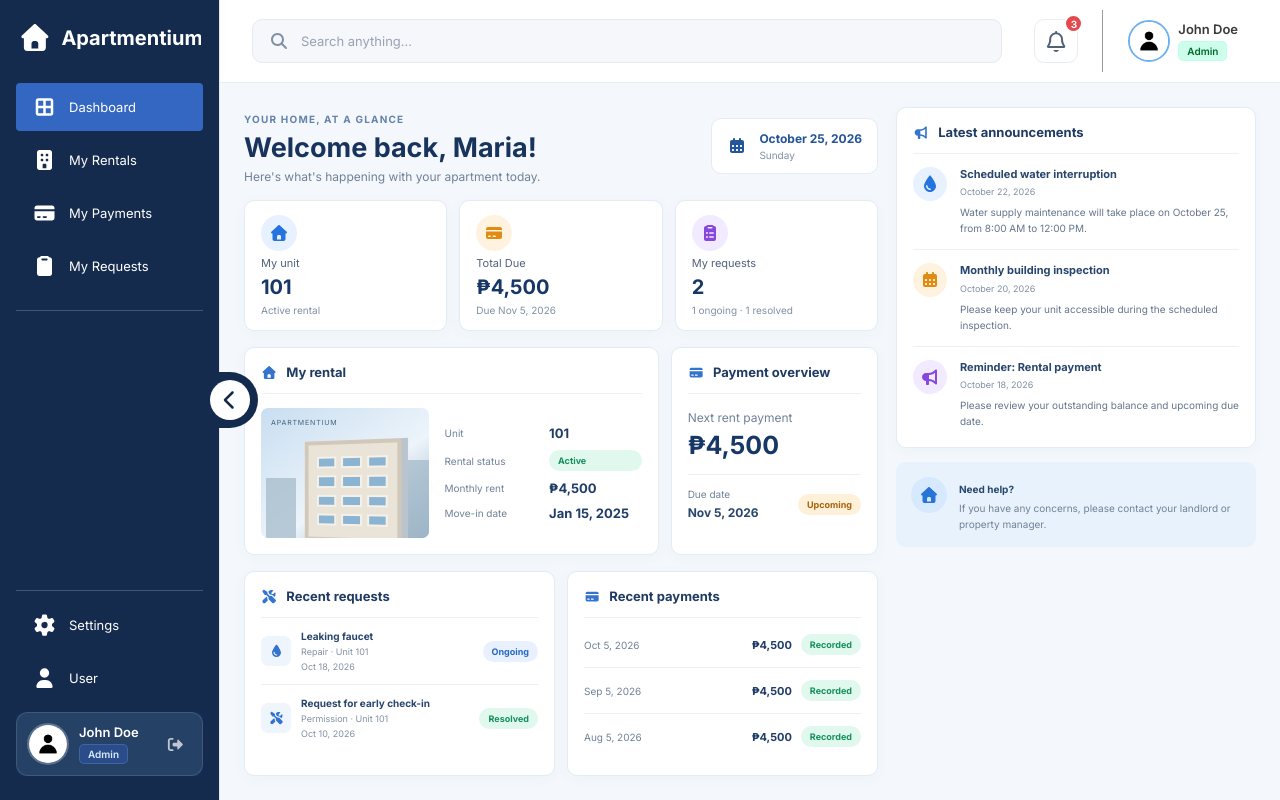
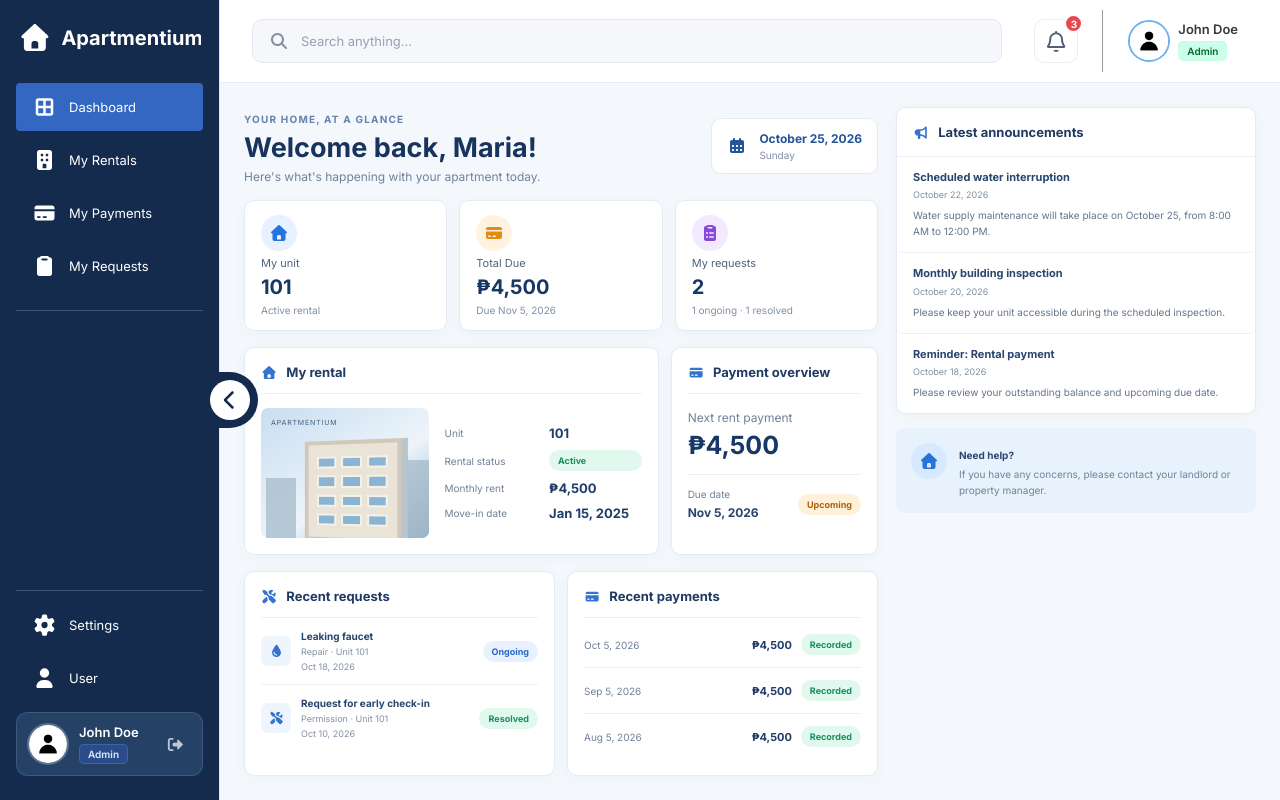
Before and after one commit to Stewpth/Apartment-Rental-Management, a React (Vite) app in the folder apartmentium-frontend/: page /tenant/dashboard in a window 1280 px wide. Built offline with nearby package versions, Linux system fonts and the light colour scheme.

Commit message:
FEAT(Frontend): Create announcement modal to make the announcement on tenant's dashboard interactive

```diff
--- a/apartmentium-frontend/src/pages/Dashboard/Tenant-Dashboard-Contents/DashboardAnnouncements.css
+++ b/apartmentium-frontend/src/pages/Dashboard/Tenant-Dashboard-Contents/DashboardAnnouncements.css
@@ -1,14 +1,186 @@
-.tenant-announcements { display: grid; }
-.tenant-announcement { display: grid; grid-template-columns: 36px minmax(0, 1fr); gap: 11px; padding: 13px 0; border-bottom: 1px solid #edf1f6; }
-.tenant-announcement:last-child { padding-bottom: 2px; border: 0; }
-.tenant-announcement-icon { display: grid; place-items: center; flex: 0 0 auto; width: 34px; height: 34px; border-radius: 50%; }
-.tenant-announcement-icon.blue { color: #2473df; background: #e8f1ff; }
-.tenant-announcement-icon.amber { color: #e18b12; background: #fff3df; }
-.tenant-announcement-icon.violet { color: #8749db; background: #f2eaff; }
-.tenant-announcement strong { display: block; color: #29466e; font-size: 11px; line-height: 1.4; }
-.tenant-announcement time { display: block; margin-top: 4px; color: #8190a4; font-size: 9px; }
-.tenant-announcement p { margin-top: 7px; color: #64758c; font-size: 10px; line-height: 1.6; }
-.tenant-help { display: flex; align-items: flex-start; gap: 12px; padding: 15px; border-radius: 9px; background: #e8f2fc; }
-.tenant-help-icon { display: grid; place-items: center; flex: 0 0 36px; height: 36px; border-radius: 50%; color: #2674d7; background: #d7e9ff; }
-.tenant-help strong { color: #29466e; font-size: 10px; }
-.tenant-help p { margin-top: 4px; color: #718198; font-size: 10px; line-height: 1.55; }
+/* ==============================
+   Latest Announcements
+============================== */
+
+.announcement-panel {
+  padding: 0;
+}
+
+.tenant-announcements {
+  display: grid;
+  max-height: 400px;
+  overflow-y: auto;
+  overscroll-behavior: contain;
+  scrollbar-width: thin;
+  scrollbar-color: #c6d4e5 transparent;
+}
+
+.tenant-announcement {
+  display: block;
+  padding: 13px 16px;
+  border-bottom: 1px solid #edf1f6;
+  border-radius: 6px;
+  cursor: pointer;
+  transition: background-color 0.18s ease;
+}
+
+.tenant-announcement:last-child {
+  border-bottom: 0;
+}
+
+.tenant-announcement:hover {
+  background-color: #f7faff;
+}
+
+.tenant-announcement:focus-visible {
+  outline: 3px solid rgba(51, 103, 193, 0.28);
+  outline-offset: -3px;
+}
+
+.tenant-announcement strong {
+  display: block;
+  color: #29466e;
+  font-size: 11px;
+  line-height: 1.4;
+}
+
+.tenant-announcement time {
+  display: block;
+  margin-top: 4px;
+  color: #8190a4;
+  font-size: 9px;
+}
+
+.tenant-announcement p {
+  margin: 7px 0 0;
+  color: #64758c;
+  font-size: 10px;
+  line-height: 1.6;
+}
+
+/* ==============================
+   Announcement Modal
+============================== */
+
+.tenant-announcement-modal-overlay {
+  position: fixed;
+  z-index: 1200;
+  inset: 0;
+  display: grid;
+  place-items: center;
+  overflow-y: auto;
+  padding: 20px;
+  background: rgba(22, 33, 48, 0.48);
+}
+
+.tenant-announcement-modal {
+  box-sizing: border-box;
+  width: min(100%, 540px);
+  padding: 24px;
+  border: 1px solid #e1e8f0;
+  border-radius: 14px;
+  background: #fff;
+  color: #203b63;
+  box-shadow: 0 20px 60px rgba(18, 31, 48, 0.2);
+}
+
+.tenant-announcement-modal-header {
+  display: flex;
+  align-items: flex-start;
+  justify-content: space-between;
+  gap: 18px;
+  padding-bottom: 17px;
+  border-bottom: 1px solid #edf1f6;
+}
+
+.tenant-announcement-modal-eyebrow {
+  color: #6483ac;
+  font-size: 10px;
+  font-weight: 700;
+  letter-spacing: 0.12em;
+}
+
+.tenant-announcement-modal-header h2 {
+  margin: 7px 0 6px;
+  color: #203b63;
+  font-size: 20px;
+  line-height: 1.35;
+}
+
+.tenant-announcement-modal-header time {
+  color: #8190a4;
+  font-size: 12px;
+}
+
+.tenant-announcement-modal-close {
+  display: grid;
+  flex: 0 0 36px;
+  place-items: center;
+  width: 36px;
+  height: 36px;
+  border: 1px solid #e4ebf4;
+  border-radius: 9px;
+  background: #fff;
+  color: #64758c;
+  cursor: pointer;
+}
+
+.tenant-announcement-modal-close:hover {
+  background: #f4f8fc;
+  color: #235598;
+}
+
+.tenant-announcement-modal-close:focus-visible {
+  outline: 3px solid rgba(51, 103, 193, 0.28);
+  outline-offset: 2px;
+}
+
+.tenant-announcement-modal-text {
+  margin: 18px 0 2px;
+  color: #52647c;
+  font-size: 14px;
+  line-height: 1.7;
+}
+
+.tenant-help {
+  display: flex;
+  align-items: flex-start;
+  gap: 12px;
+  padding: 15px;
+  border-radius: 9px;
+  background: #e8f2fc;
+}
+.tenant-help-icon {
+  display: grid;
+  place-items: center;
+  flex: 0 0 36px;
+  height: 36px;
+  border-radius: 50%;
+  color: #2674d7;
+  background: #d7e9ff;
+}
+.tenant-help strong {
+  color: #29466e;
+  font-size: 10px;
+}
+.tenant-help p {
+  margin-top: 4px;
+  color: #718198;
+  font-size: 10px;
+  line-height: 1.55;
+}
+
+/* ==============================
+   Responsive
+============================== */
+
+@media (max-width: 600px) {
+  .tenant-announcement-modal {
+    padding: 20px 17px;
+    border-radius: 12px;
+  }
+
+  .tenant-announcement-modal-header h2 {
+    font-size: 18px;
+  }
+}
--- a/apartmentium-frontend/src/pages/Dashboard/Tenant-Dashboard-Contents/DashboardAnnouncements.jsx
+++ b/apartmentium-frontend/src/pages/Dashboard/Tenant-Dashboard-Contents/DashboardAnnouncements.jsx
@@ -1,32 +1,26 @@
+import { useEffect, useState } from "react";
 import { FontAwesomeIcon } from "@fortawesome/react-fontawesome";
 import {
   faBullhorn,
-  faCalendarDays,
-  faDroplet,
   faHouse,
+  faXmark,
 } from "@fortawesome/free-solid-svg-icons";
+
 import TenantPanel from "./TenantPanel";
-
 import "./DashboardAnnouncements.css";
 
 const announcements = [
   {
-    icon: faDroplet,
-    tone: "blue",
     title: "Scheduled water interruption",
     date: "October 22, 2026",
     text: "Water supply maintenance will take place on October 25, from 8:00 AM to 12:00 PM.",
   },
   {
-    icon: faCalendarDays,
-    tone: "amber",
     title: "Monthly building inspection",
     date: "October 20, 2026",
     text: "Please keep your unit accessible during the scheduled inspection.",
   },
   {
-    icon: faBullhorn,
-    tone: "violet",
     title: "Reminder: Rental payment",
     date: "October 18, 2026",
     text: "Please review your outstanding balance and upcoming due date.",
@@ -34,7 +28,26 @@ const announcements = [
 ];
 
 export function LatestAnnouncements() {
+  const [selectedAnnouncement, setSelectedAnnouncement] = useState(null);
+
+  useEffect(() => {
+    if (!selectedAnnouncement) return;
+
+    function handleEscape(event) {
+      if (event.key === "Escape") {
+        setSelectedAnnouncement(null);
+      }
+    }
+
+    window.addEventListener("keydown", handleEscape);
+
+    return () => {
+      window.removeEventListener("keydown", handleEscape);
+    };
+  }, [selectedAnnouncement]);
+
   return (
+    <>
       <TenantPanel
         title="Latest announcements"
         icon={faBullhorn}
@@ -42,10 +55,20 @@ export function LatestAnnouncements() {
       >
         <div className="tenant-announcements">
           {announcements.map((item) => (
-          <article className="tenant-announcement" key={item.title}>
-            <span className={`tenant-announcement-icon ${item.tone}`}>
-              <FontAwesomeIcon icon={item.icon} />
-            </span>
+            <article
+              key={item.title}
+              className="tenant-announcement"
+              role="button"
+              tabIndex={0}
+              aria-haspopup="dialog"
+              onClick={() => setSelectedAnnouncement(item)}
+              onKeyDown={(event) => {
+                if (event.key === "Enter" || event.key === " ") {
+                  event.preventDefault();
+                  setSelectedAnnouncement(item);
+                }
+              }}
+            >
               <div>
                 <strong>{item.title}</strong>
                 <time>{item.date}</time>
@@ -55,6 +78,52 @@ export function LatestAnnouncements() {
           ))}
         </div>
       </TenantPanel>
+
+      {selectedAnnouncement && (
+        <div
+          className="tenant-announcement-modal-overlay"
+          onClick={(event) => {
+            if (event.target === event.currentTarget) {
+              setSelectedAnnouncement(null);
+            }
+          }}
+        >
+          <section
+            className="tenant-announcement-modal"
+            role="dialog"
+            aria-modal="true"
+            aria-labelledby="announcement-modal-title"
+          >
+            <header className="tenant-announcement-modal-header">
+              <div>
+                <span className="tenant-announcement-modal-eyebrow">
+                  ANNOUNCEMENT
+                </span>
+
+                <h2 id="announcement-modal-title">
+                  {selectedAnnouncement.title}
+                </h2>
+
+                <time>{selectedAnnouncement.date}</time>
+              </div>
+
+              <button
+                type="button"
+                className="tenant-announcement-modal-close"
+                aria-label="Close announcement"
+                onClick={() => setSelectedAnnouncement(null)}
+              >
+                <FontAwesomeIcon icon={faXmark} />
+              </button>
+            </header>
+
+            <p className="tenant-announcement-modal-text">
+              {selectedAnnouncement.text}
+            </p>
+          </section>
+        </div>
+      )}
+    </>
   );
 }
 
@@ -64,6 +133,7 @@ export function TenantHelpCard() {
       <span className="tenant-help-icon">
         <FontAwesomeIcon icon={faHouse} />
       </span>
+
       <div>
         <strong>Need help?</strong>
         <p>
--- a/apartmentium-frontend/src/pages/Dashboard/Tenant-Dashboard-Contents/TenantPanel.css
+++ b/apartmentium-frontend/src/pages/Dashboard/Tenant-Dashboard-Contents/TenantPanel.css
@@ -1,9 +1,55 @@
-.tenant-panel { min-width: 0; padding: 16px; background: #fff; border: 1px solid #e4ebf4; border-radius: 10px; box-shadow: 0 3px 14px rgba(36, 75, 120, .035); }
-.tenant-panel-header { display: flex; justify-content: space-between; align-items: center; gap: 8px; padding-bottom: 13px; border-bottom: 1px solid #edf1f6; }
-.tenant-panel-header h2 { display: flex; align-items: center; gap: 9px; color: #203b63; font-size: 13px; }
-.tenant-panel-header h2 svg { color: #3474cf; }
-.tenant-muted { color: #718198; font-size: 12px; }
-.tenant-status { display: inline-flex; align-items: center; padding: 5px 9px; border-radius: 99px; font-size: 9px; font-weight: 700; white-space: nowrap; }
-.tenant-status.active { color: #15915b; background: #e1f8ef; }
-.tenant-status.due { color: #a9620c; background: #fff1d9; }
-.tenant-status.ongoing { color: #2667c7; background: #e9f1ff; }
+.tenant-panel {
+  min-width: 0;
+  padding: 16px;
+  background: #fff;
+  border: 1px solid #e4ebf4;
+  border-radius: 10px;
+  box-shadow: 0 3px 14px rgba(36, 75, 120, 0.035);
+}
+.tenant-panel-header {
+  display: flex;
+  justify-content: space-between;
+  align-items: center;
+  gap: 8px;
+  padding-bottom: 13px;
+  border-bottom: 1px solid #edf1f6;
+}
+
+.tenant-panel-header.announcement-panel {
+  padding: 16px;
+}
+.tenant-panel-header h2 {
+  display: flex;
+  align-items: center;
+  gap: 9px;
+  color: #203b63;
+  font-size: 13px;
+}
+.tenant-panel-header h2 svg {
+  color: #3474cf;
+}
+.tenant-muted {
+  color: #718198;
+  font-size: 12px;
+}
+.tenant-status {
+  display: inline-flex;
+  align-items: center;
+  padding: 5px 9px;
+  border-radius: 99px;
+  font-size: 9px;
+  font-weight: 700;
+  white-space: nowrap;
+}
+.tenant-status.active {
+  color: #15915b;
+  background: #e1f8ef;
+}
+.tenant-status.due {
+  color: #a9620c;
+  background: #fff1d9;
+}
+.tenant-status.ongoing {
+  color: #2667c7;
+  background: #e9f1ff;
+}
--- a/apartmentium-frontend/src/pages/Dashboard/Tenant-Dashboard-Contents/TenantPanel.jsx
+++ b/apartmentium-frontend/src/pages/Dashboard/Tenant-Dashboard-Contents/TenantPanel.jsx
@@ -5,7 +5,7 @@ import "./TenantPanel.css";
 export default function TenantPanel({ title, icon, children, className = "" }) {
   return (
     <section className={`tenant-panel ${className}`}>
-      <header className="tenant-panel-header">
+      <header className={`tenant-panel-header ${className}`}>
         <h2>
           <FontAwesomeIcon icon={icon} />
           {title}
```
Also changed, not shown: apartmentium-frontend/src/pages/Dashboard/TenantDashboard.css (+49 -9 lines). Lines whose indentation alone changed are shown as unchanged.
